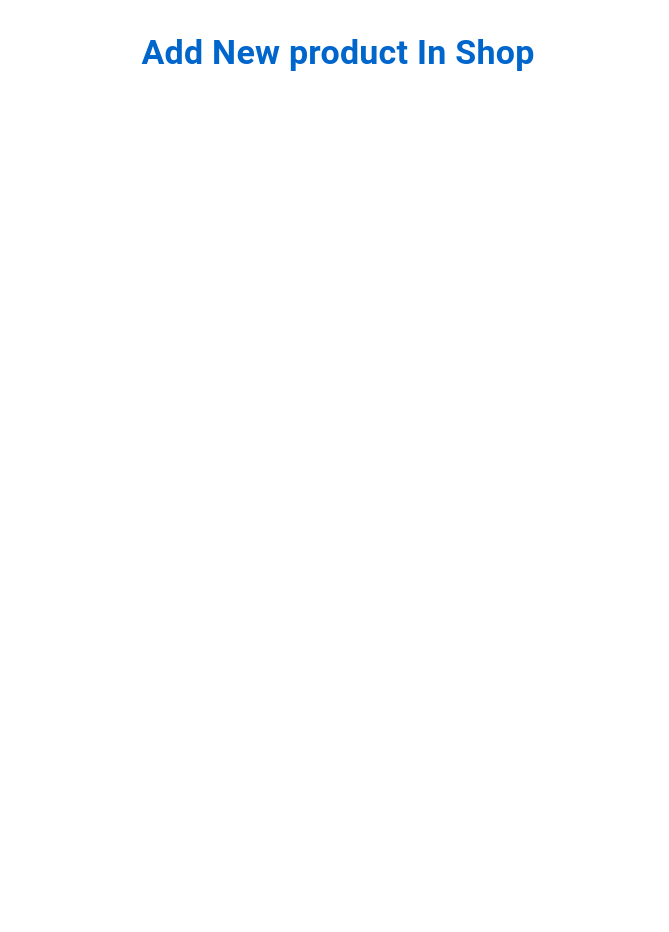
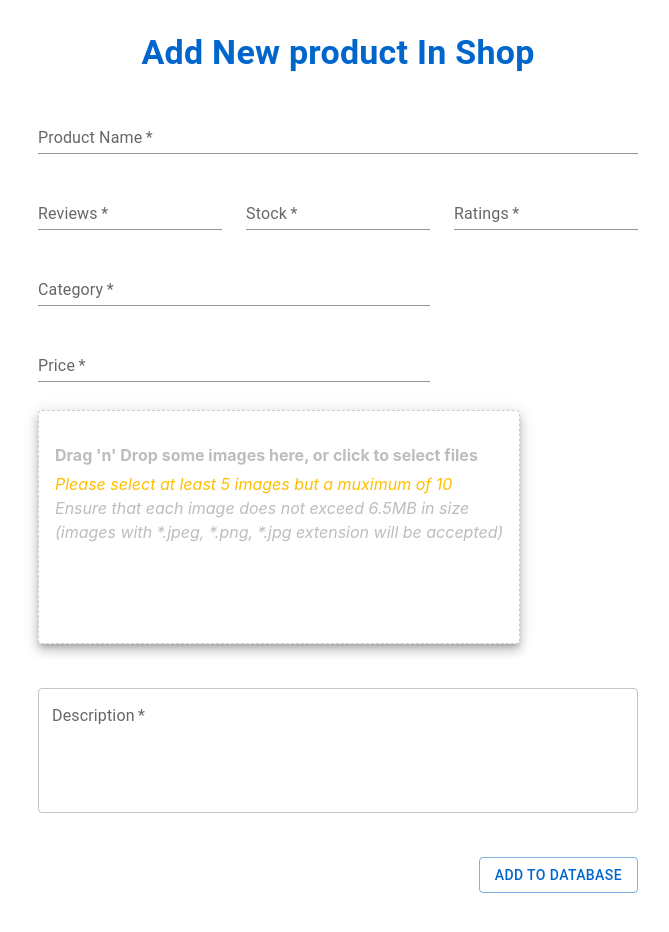
Before and after one commit to glennin-codes/ComradesBzAdmin, a React (Vite) app: page / in a window 1280 px wide. Shown: the top 932 px of the page, without its empty margins (302-971 px from the left). Before the commit the page ends 800 px from the top, so only its background shows below. Built offline with nearby package versions, Linux system fonts and the light colour scheme.

Commit message:
Ui add product complete

```diff
--- a/package.json
+++ b/package.json
@@ -16,6 +16,7 @@
     "@mui/styled-engine-sc": "^5.11.11",
     "react": "^18.2.0",
     "react-dom": "^18.2.0",
+    "react-dropzone": "^14.2.3",
     "styled-components": "^5.3.8"
   },
   "devDependencies": {
--- a/src/App.jsx
+++ b/src/App.jsx
@@ -2,7 +2,7 @@ import { useState } from "react";
 import { createTheme, ThemeProvider } from "@mui/material/styles";
 import "./App.css";
 
-import Products from "./components/Products";
+import Products from "./components/Products.jsx";
 
 function App() {
   const theme = createTheme({
--- a/src/components/Products.jsx
+++ b/src/components/Products.jsx
@@ -10,26 +10,194 @@ import {
   TextField,
   Typography,
   Box,
-  Paper, } from '@mui/material';
+  Paper,
+} from "@mui/material";
 
-  import React from 'react'
+import React from "react";
+import {useCallback,useEffect,useState} from 'react'
+import { useDropzone } from "react-dropzone";
 
 export default function Products() {
-  const handleSubmit=()=>{
+  const onDrop = useCallback((acceptedFiles, rejectedFiles) =>{
 
-  }
+  })
+  const { getRootProps, getInputProps, isDragActive } = useDropzone({
+    onDrop
+  });
+
+  const handleValueChange = () => {};
+  const handleSubmit = () => {};
   return (
-    <>
-    <Typography variant="h4" align="center" color="primary" fontWeight="bold">
-      Add New product  In Shop
-    </Typography>
-    <Box maxWidth="sm" sx={{ my: 4, mx: "auto" }}>
+    <Box>
+      <Typography variant="h4" align="center" color="primary" fontWeight="bold">
+        Add New product In Shop
+      </Typography>
 
+      <Box maxWidth="sm" sx={{ my: 4, mx: "auto" }}>
+        {/* new car information form */}
         <form onSubmit={handleSubmit}>
+          <Grid
+            container
+            rowSpacing={3.5}
+            columnSpacing={{ xs: 1, sm: 2, md: 3 }}
+          >
+            <Grid item xs={12}>
+              {/* product name */}
+              <Box sx={{ display: "flex", alignItems: "flex-end" }}>
+                <TextField
+                  fullWidth
+                  label="Product Name"
+                  variant="standard"
+                  required
+                  type="text"
+                  onChange={handleValueChange("name")}
+                />
+              </Box>
+            </Grid>
+            <Grid item xs={6} md={4}>
+              {/*category*/}
+              <Box sx={{ display: "flex", alignItems: "flex-end" }}>
+                <TextField
+                  fullWidth
+                  label="Reviews"
+                  variant="standard"
+                  required
+                  type="text"
+                  onChange={handleValueChange("reviews")}
+                />
+              </Box>
+            </Grid>
+            <Grid item xs={6} md={4}>
+              {/* stock */}
+              <Box sx={{ display: "flex", alignItems: "flex-end" }}>
+                <TextField
+                  fullWidth
+                  label="Stock"
+                  variant="standard"
+                  required
+                  type="text"
+                  onChange={handleValueChange("stock")}
+                />
+              </Box>
+            </Grid>
+            <Grid item xs={6} md={4}>
+              {/* car body color */}
+              <Box sx={{ display: "flex", alignItems: "flex-end" }}>
+                <TextField
+                  fullWidth
+                  label="Ratings"
+                  variant="standard"
+                  required
+                  type="text"
+                  onChange={handleValueChange("stars")}
 
-</form>
-</Box>
-</>
+                />
+              </Box>
+            </Grid>
+            <Grid item xs={7} md={8}>
+              {/* car transmission status */}
+              <Box sx={{ display: "flex", alignItems: "flex-end" }}>
+                <TextField
+                  fullWidth
+                  label="Category"
+                  variant="standard"
+                  required
+                  text="text"
+                  onChange={handleValueChange("category")}
+                />
+              </Box>
+            </Grid>
 
-         )
-          }
+            <Grid item xs={7} md={8}>
+              <Box sx={{ display: "flex", alignItems: "flex-end" }}>
+                <TextField
+                  fullWidth
+                  label="Price"
+                  variant="standard"
+                  required
+                  type="number"
+                  onChange={handleValueChange("price")}
+                />
+              </Box>
+            </Grid>
+            <Grid item xs={12}>
+              <Box sx={{ display: "flex", alignItems: "flex-end" }}>
+                <Paper
+                  style={{
+                    cursor: "pointer",
+                    background: "white",
+                    color: "#bdbdbd",
+                    border: "1px dashed #ccc",
+                    "&:hover": { border: "1px solid #ccc" },
+                  }}
+                  elevation={7}
+                >
+                  <div
+                    style={{ padding: "16px", height: "200px" }}
+                    {...getRootProps()}
+                  >
+                    <input {...getInputProps()} />
+                    {isDragActive ? (
+                      <p style={{ color: "green", fontWeight: "700" }}>
+                        Drop the images here...
+                      </p>
+                    ) : (
+                      <>
+                        <p
+                          style={{
+                            marginBottom: "5px",
+                            fontWeight: "700",
+                            opacity: "none",
+                          }}
+                        >
+                          Drag 'n' Drop some images here, or click to select
+                          files
+                        </p>
+                        <em style={{ color: "#FFBF00", marginTop: "5px" }}>
+                          Please select at least 5 images but a muximum of 10
+                        </em>
+                        <br />
+                        <em sx={{ color:"magenta",marginTop: "5px", size:"18px" }}>
+                          Ensure that each image does not exceed 6.5MB in size
+                        </em>
+                        <br />
+                        <em style={{  }}>
+                          (images with *.jpeg, *.png, *.jpg extension will be
+                          accepted)
+                        </em>
+
+                      </>
+                    )}
+                  </div>
+                </Paper>
+              </Box>
+            </Grid>
+            <Grid item xs={12}>
+              {/* car description textarea */}
+              <TextField
+                fullWidth
+                multiline
+                rows={4}
+                sx={{ my: 2 }}
+                label="Description"
+                variant="outlined"
+                type="text"
+                required
+                onChange={handleValueChange("description")}
+              />
+            </Grid>
+            <Grid item xs={12} sx={{ textAlign: "right" }}>
+              <Button
+                type="submit"
+                variant="outlined"
+                >
+
+                Add to Database
+              </Button>
+            </Grid>
+          </Grid>
+        </form>
+      </Box>
+    </Box>
+  );
+}
```
Also changed, not shown: 1 other file (tests, documents, lock files or other folders).
